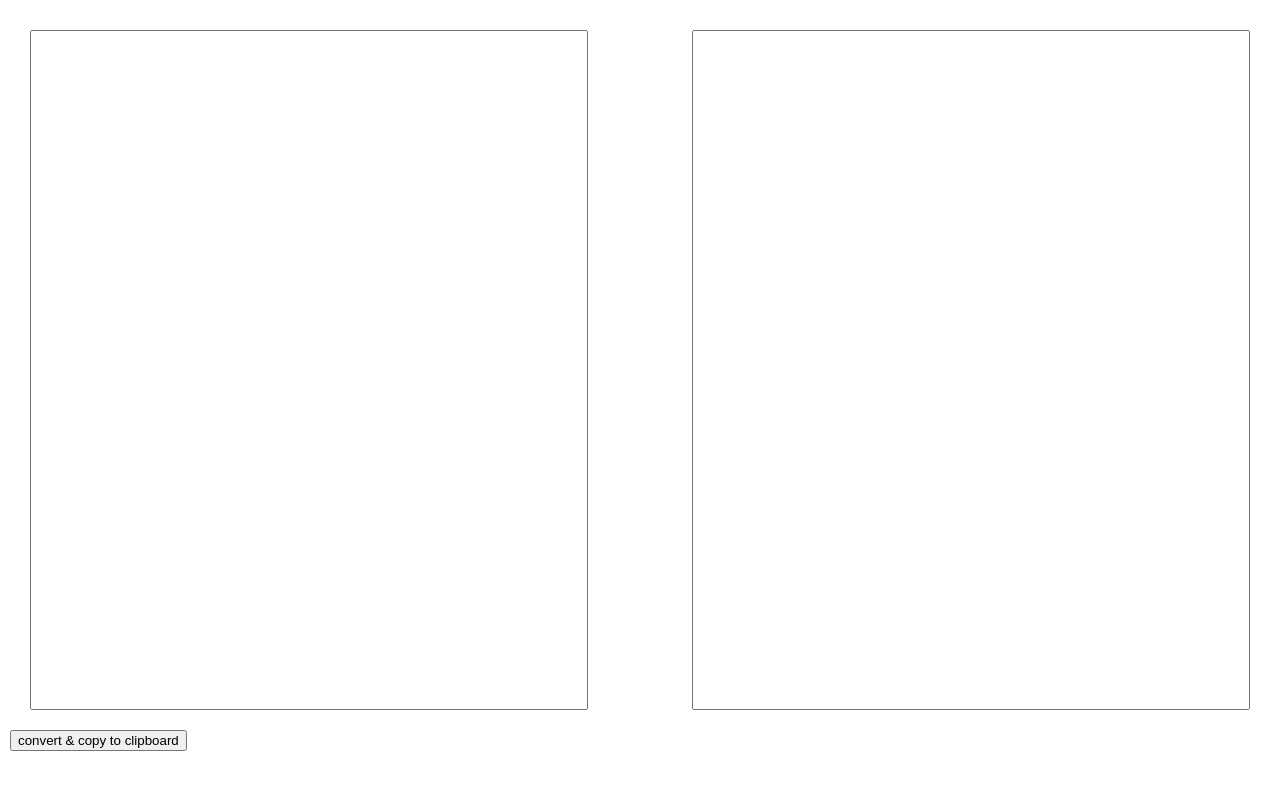
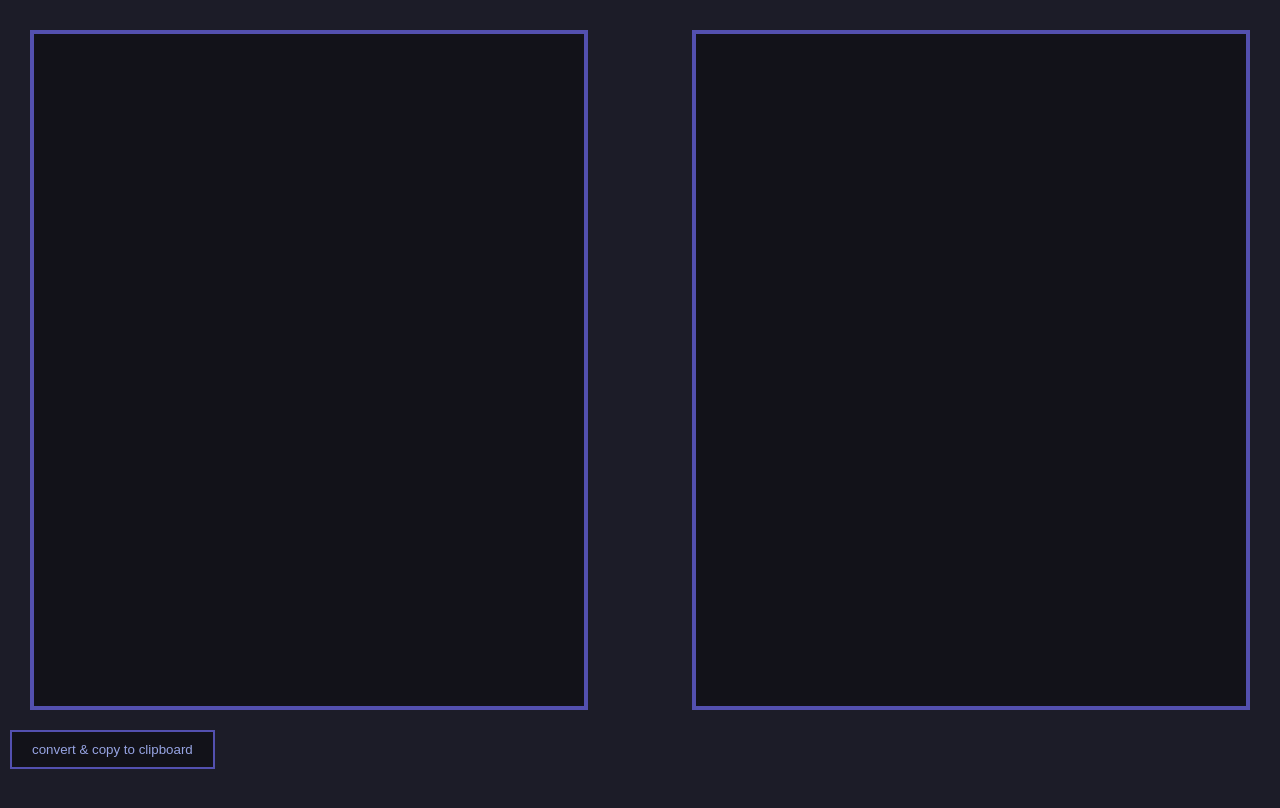
Before and after one commit to dr-axolotl/autoformatter, a website: page index.html in a window 1280 px wide. Drawn offline with Linux system fonts and the light colour scheme.

Commit message:
dark mode

```diff
--- a/index.html
+++ b/index.html
@@ -8,6 +8,8 @@
             height: 100%;
             margin: 0;
             padding: 0;
+            background-color: #1c1c28; /* Main background color */
+            color: #97a4e3; /* Text color */
         }
 
         body, textarea {
@@ -17,22 +19,55 @@
 
         /* Container styling */
         .textarea-container {
-            height: calc(100vh - 120px); /* subtracting the top and bottom padding */
-            display: flex;  /* This enables flexbox */
-            justify-content: space-between;  /* This adds space between the textareas */
-            padding: 10px;  /* Adjust this value to tweak the overall padding */
+            height: calc(100vh - 120px);
+            display: flex;
+            justify-content: space-between;
+            padding: 10px;
         }
 
         /* Textarea styling */
         textarea {
-            width: 45%;  /* This ensures each textarea takes up half of the container's width */
-            height: 100%;  /* This ensures each textarea takes up the full height of the container */
-            padding: 10px;  /* Adjust this value to tweak the padding inside each textarea */
-            box-sizing: border-box;  /* This ensures the padding and border don't increase the element's total width/height */
-            resize: none;  /* This disables manual resizing of the textareas */
+            width: 45%;
+            height: 100%;
+            padding: 10px;
+            box-sizing: border-box;
+            resize: none;
+            background-color: #121219; /* Textbox background color */
+            border: 4px solid #5350af; /* Textbox border color */
+            color: #97a4e3; /* Text color inside textarea */
         }
+
         button {
-           margin-top: 20px;
+            margin-top: 20px;
+            border: 2px solid #5350af; /* Button border color */
+            background-color: #121219; /* Button background color */
+            color: #97a4e3; /* Button text color */
+            padding: 10px 20px; /* Button padding for a nicer look */
+            cursor: pointer; /* Makes the cursor indicate it's clickable */
+            transition: background-color 0.3s; /* Smooth transition for hover effect */
+        }
+
+        button:hover {
+            background-color: #5350af; /* Button background color on hover */
+            color: #121219; /* Button text color on hover */
+        }
+        /* For Webkit browsers like Chrome and Safari */
+        ::-webkit-scrollbar {
+            width: 12px; /* Width of the scrollbar */
+        }
+
+        ::-webkit-scrollbar-track {
+            background: #1c1c28; /* Color of the track */
+        }
+
+        ::-webkit-scrollbar-thumb {
+            background: #5350af; /* Color of the thumb */
+            border-radius: 6px; /* Rounded corners on the thumb */
+        }
+
+        /* For Firefox */
+        body {
+            scrollbar-color: #5350af #1c1c28;
         }
     </style>
 </head>
```
